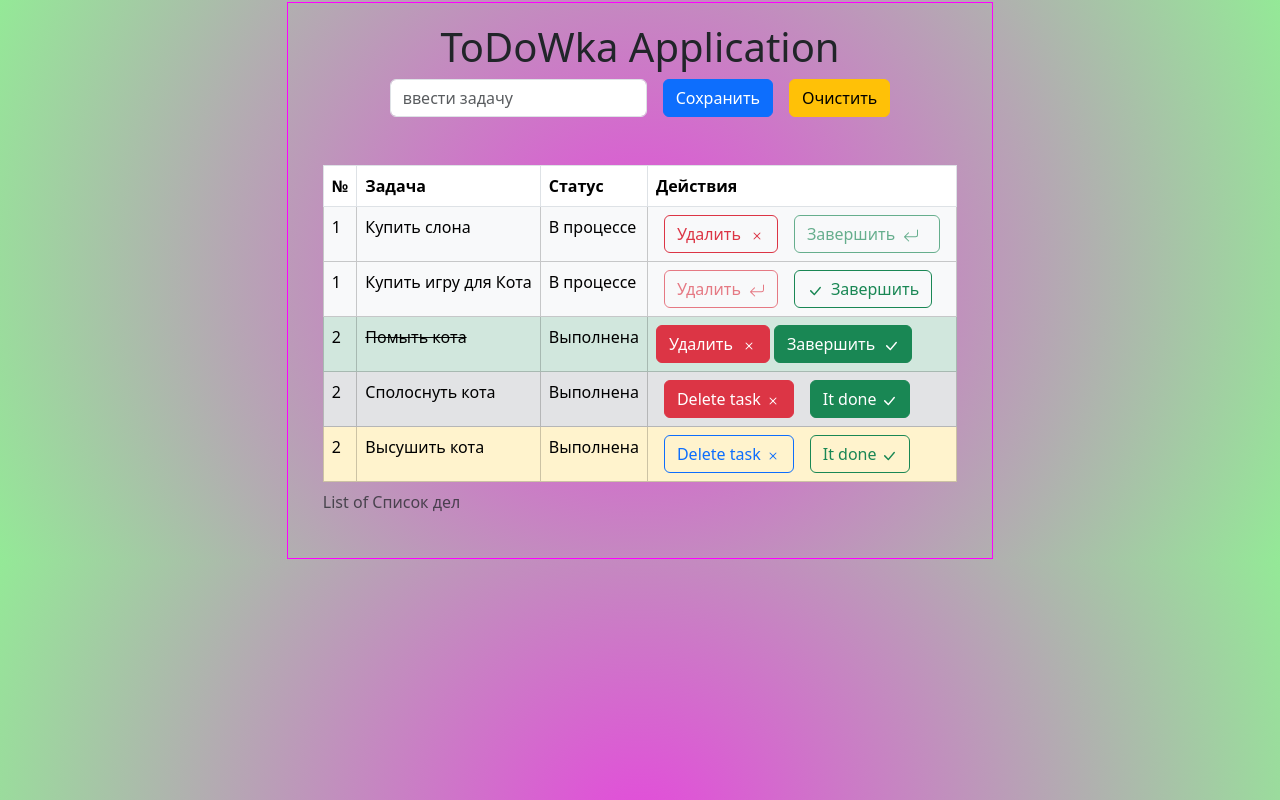
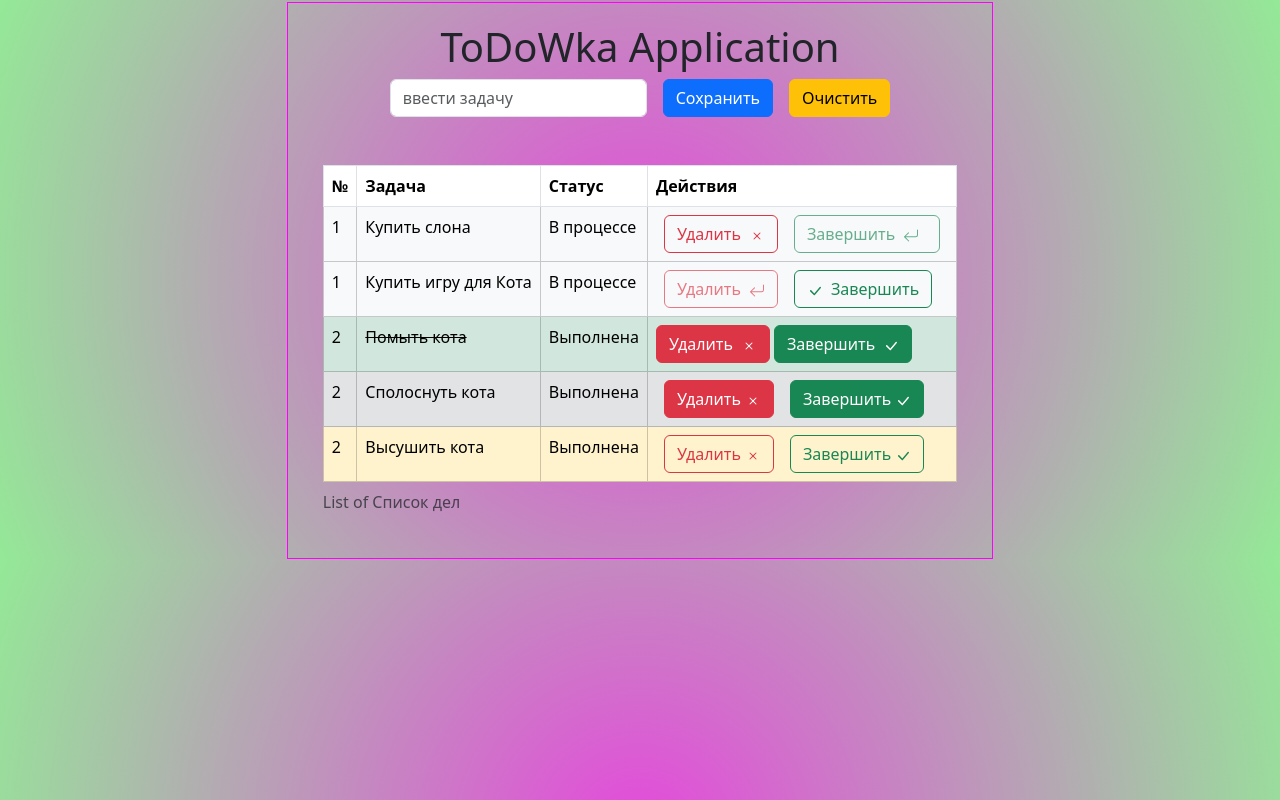
Before and after one commit to mindfling/ME_ToDoApp_ReactViteTS, a React (Vite) app: page / in a window 1280 px wide. Built offline with nearby package versions, Linux system fonts and the light colour scheme.

Commit message:
feat ButtonDone and ButtonRemove components

```diff
--- a/src/Components/ButtonDone.tsx
+++ b/src/Components/ButtonDone.tsx
@@ -10,10 +10,11 @@ type Props = {
 const ButtonDelete = (props: Props) => {
   return (
     <Button
+      title='завершить выполнение задачи'
       variant={props.variant ? props.variant : 'success'}
       className={props.className ? props.className : 'mx-2'}
     >
-      It done
+      Завершить
       <CheckLg className='ms-1'/>
     </Button>
   )
--- a/src/Components/ButtonRemove.tsx
+++ b/src/Components/ButtonRemove.tsx
@@ -10,10 +10,11 @@ type Props = {
 const ButtonRemove = (props: Props) => {
   return (
     <Button
+      title='удалить задачу из списка'
       variant={props.variant ? props.variant : 'danger'}
       className={props.className ? props.className : 'mx-2'}
     >
-      Delete task
+      Удалить
       <X className='ms-1'/>
     </Button>
   )
--- a/src/Components/MyTable.tsx
+++ b/src/Components/MyTable.tsx
@@ -139,7 +139,7 @@ const MyTable = () => {
           </td>
           <td>Выполнена</td>
           <td>
-            <ButtonRemove variant='outline-primary'/>
+            <ButtonRemove variant='outline-danger'/>
             <ButtonDone variant='outline-success'/>
           </td>
         </tr>
```
